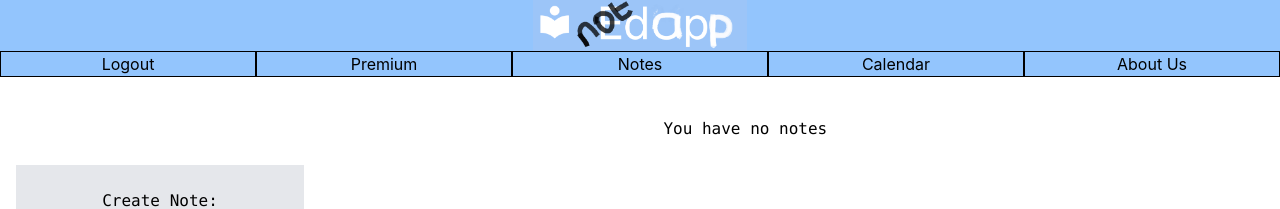
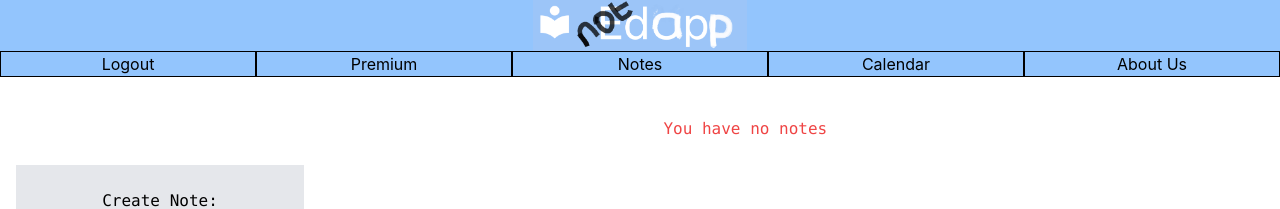
Before and after one commit to mcsuGH/NotEd, a React (Create React App) app in the folder client/: page /notes in a window 1280 px wide. Shown: the top 209 px of the page. Built offline with nearby package versions, Linux system fonts and the light colour scheme; no server answers.

Commit message:
Add scroll to old notes, changed displayNotes message to red

```diff
--- a/client/src/components/notes/displayNotes/displayNotes.js
+++ b/client/src/components/notes/displayNotes/displayNotes.js
@@ -53,7 +53,7 @@ export default function DisplayNotes({ url, notes, setNotes }) {
   const checkNotes = () => {
     if (!notes || notes.length === 0 ) {
       return (
-        <p className="font-mono">You have no notes</p>
+        <p className="font-mono text-red-500">You have no notes</p>
       )
     } else {
       return (
--- a/client/src/components/notes/notes.js
+++ b/client/src/components/notes/notes.js
@@ -26,9 +26,9 @@ export default function Notes( {url, user} ) {
       <div>
         <br></br>
         <div className="note block bg-gray-200 float-left px-2 py-10  h-11/12 w-11/12">
-          <p className="font-bold break-all">{note.title}</p>
+          <p className="font-bold break-all overflow-auto max-h-12">{note.title}</p>
           <br></br>
-          <p className="break-all">{note.description}</p>
+          <p className="break-all overflow-auto max-h-12">{note.description}</p>
         </div>
       </div>
     )
```
